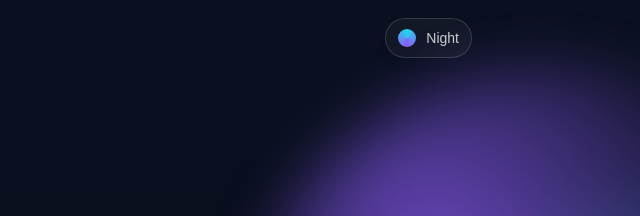
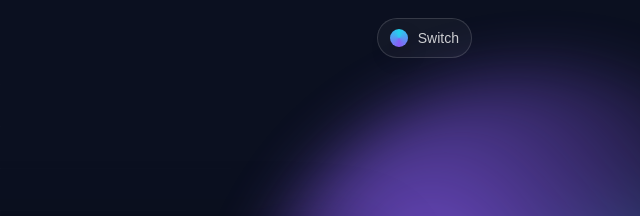
Before and after one commit to feeneyko/feeneyko.github.io, a plain HTML site: page index.html in a window 1280 px wide. Shown: the top 216 px of the page, 640-1280 px from the left. Drawn offline with Linux system fonts and the light colour scheme.

Commit message:
Update theme toggle button text to 'Switch'
Changed the button label from 'Night' to 'Switch' for improved clarity or consistency in the UI.

```diff
--- a/index.html
+++ b/index.html
@@ -28,7 +28,7 @@
 
     <button class="toggle" id="themeToggle" type="button" aria-label="Toggle theme">
       <span class="toggle__icon" aria-hidden="true"></span>
-      <span class="toggle__text">Night</span>
+      <span class="toggle__text">Switch</span>
     </button>
   </header>
 
```
